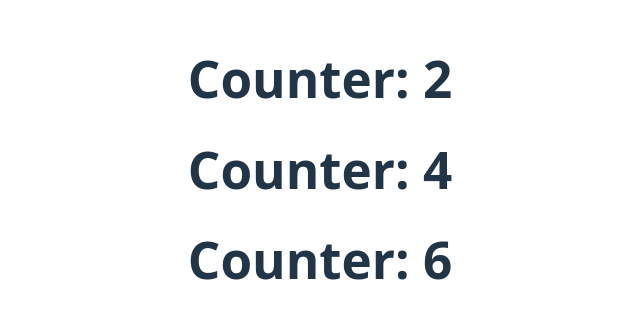
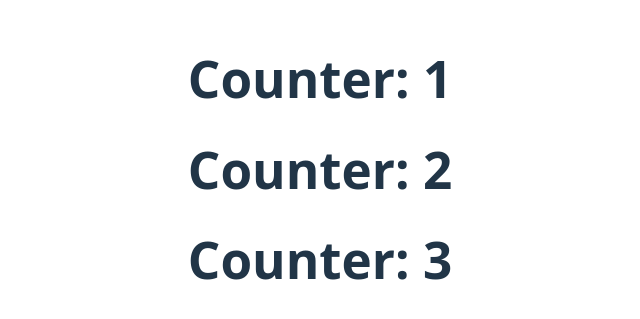
Before and after one commit to 1504-miguel/appdev1, a React (Vite) app in the folder react-describing-ui/: page / in a window 1280 px wide. Shown: the part 231-550 px from the top of the page, without its empty margins (320-960 px from the left). Built offline with nearby package versions, Linux system fonts and the light colour scheme.

Commit message:
Done with how to avoid confusing bugs by keeping components pure

```diff
--- a/react-describing-ui/src/App.jsx
+++ b/react-describing-ui/src/App.jsx
@@ -3,17 +3,16 @@ import './App.css'
 
 let counter = 0;
 
-function Counter() {
-  counter += 1; // ❌ impure! don’t mutate global data
-  return <h1>Counter: {counter}</h1>;
+function Counter({ number }) {
+  return <h1>Counter: {number}</h1>;
 }
 
 export default function App() {
   return (
     <>
-      <Counter />
-      <Counter />
-      <Counter />
+      <Counter number={1} />
+      <Counter number={2} />
+      <Counter number={3} />
     </>
   );
 }
```
